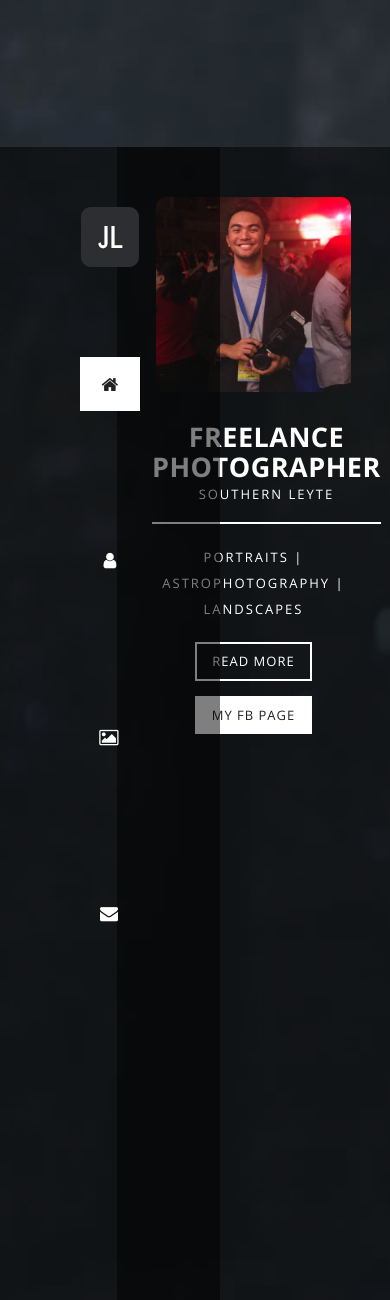
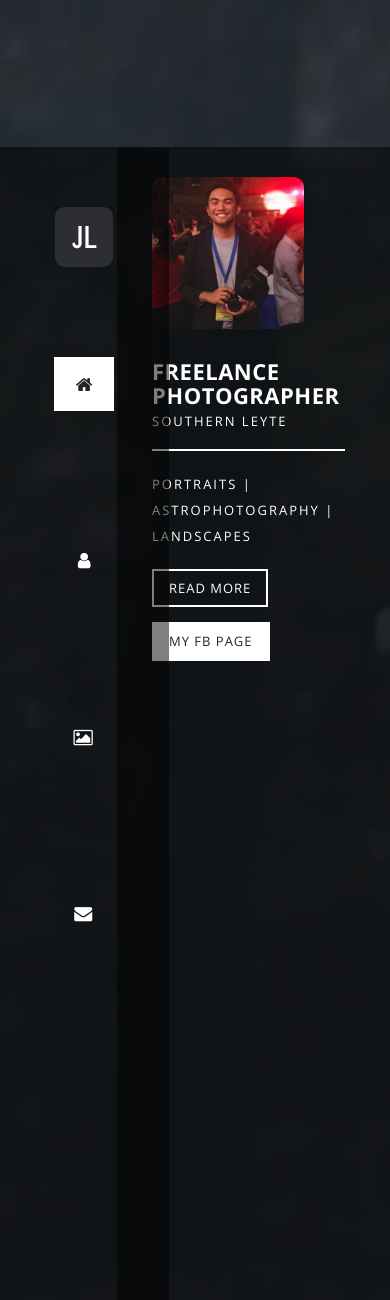
Before and after one commit to CarlYebes/AgnubisPotograpiya, a Django app: template template/index.html in a window 390 px wide. Shown: the top 1300 px of the page. Run offline with Django 3.2, Linux system fonts and the light colour scheme; the template is opened without the code that fills it, so the values that code supplies are empty; some libraries are stand-ins or nearby versions.

Commit message:
tweaks some media queries

```diff
--- a/static/css/templatemo-main.css
+++ b/static/css/templatemo-main.css
@@ -741,14 +741,27 @@
 
 
 /* REPONSIVE */
-
+@media (max-width: 1280px){
+	.first-content .container-fluid {
+	padding-top: 90px;
+	}
+}
+@media (max-width: 1280px) and (max-height: 800px){
+	.first-content .container-fluid {
+	padding-top: 50px;
+	}
+}
 @media (max-width: 991px) {
+	#author_page {
+		padding-top: 0px;
+	}
 	#image-column {
     flex: 50%;
     max-width: 50%;
   	}
 	nav ul {
   		margin-left: 25px;
+		margin-top: 45px;
   	}
 
 	.first-content {
@@ -806,7 +819,7 @@
 @media (max-width: 814px) {
 
 	nav {
-		width: 15vh;
+		width: 11.5vh;
 	}
 	nav .logo {
 		display: none;
@@ -836,7 +849,7 @@
 	}
 
 	.first-content {
-		padding: 30px 5px;
+		padding: 110px 5px;
 	}
 
 	.first-content .main-btn {
@@ -863,6 +876,22 @@
 		padding: 15px 15px 15px 15px;
 	}
 
+	#contact-page {
+		font-size: 33px;
+	}
+
+}
+
+@media (max-width: 740px) {
+	.first-content {
+		padding: 10px 5px;
+	}
+}
+
+@media (max-width: 680px) {
+	.author-image {
+		width: 75%;
+	}
 }
 
 @media(max-width: 536px) {
@@ -886,7 +915,10 @@
 		padding-left: 18px;
 	}
 	.first-content h2 {
-		font-size: 27px;
+		font-size: 22px;
 		margin-right: 10px;
 	}
+	.first-content {
+		text-align:left;
+	}
 }
--- a/template/index.html
+++ b/template/index.html
@@ -36,9 +36,11 @@
           <div class="logo">
               <img src="{% static 'img/logo1.png' %}" alt="">
           </div>
+
           <div class="mini-logo">
               <img src="{% static 'img/mini_logo2.png' %}" alt="">
           </div>
+
           <ul>
             <li><a href="#1"><i class="fa fa-home"></i> <em>Home</em></a></li>
             <li><a href="#2"><i class="fa fa-user" id="about-padding"></i> <em>About</em></a></li>
@@ -50,7 +52,7 @@
         <div class="slides">
           <div class="slide" id="1">
             <div class="content first-content">
-              <div class="container-fluid">
+              <div class="container-fluid" id="author_page">
                   <div class="col-md-3">
                       <div class="author-image"><img src="{% static 'img/JL_TitlePage.jpg' %}" alt="Author Image"></div>
                   </div>
@@ -114,10 +116,10 @@
                 <div class="container-fluid">
                     <div class="col-md-6">
                     <h2 id="contact-page">
-                        Get in Touch </h2>
+                        Get In Touch </h2>
                     </div>
                     <div class="col-md-6">
-                        <form id="contact" action="" method="post">
+                        <form id="contact" method="post" action="."> {% csrf_token %}
                             <div class="row">
                                 <div class="col-md-12">
                                   <fieldset>
@@ -163,10 +165,8 @@
     <script src="{% static 'js/main.js' %}"></script>
 
     <script type="text/javascript">
+
     $(document).ready(function() {
-
-
-
         // navigation click actions
         $('.scroll-link').on('click', function(event){
             event.preventDefault();
```
Also changed, not shown: Photography/settings.py (+8 -0 lines), photograph/views.py (+13 -0 lines).
